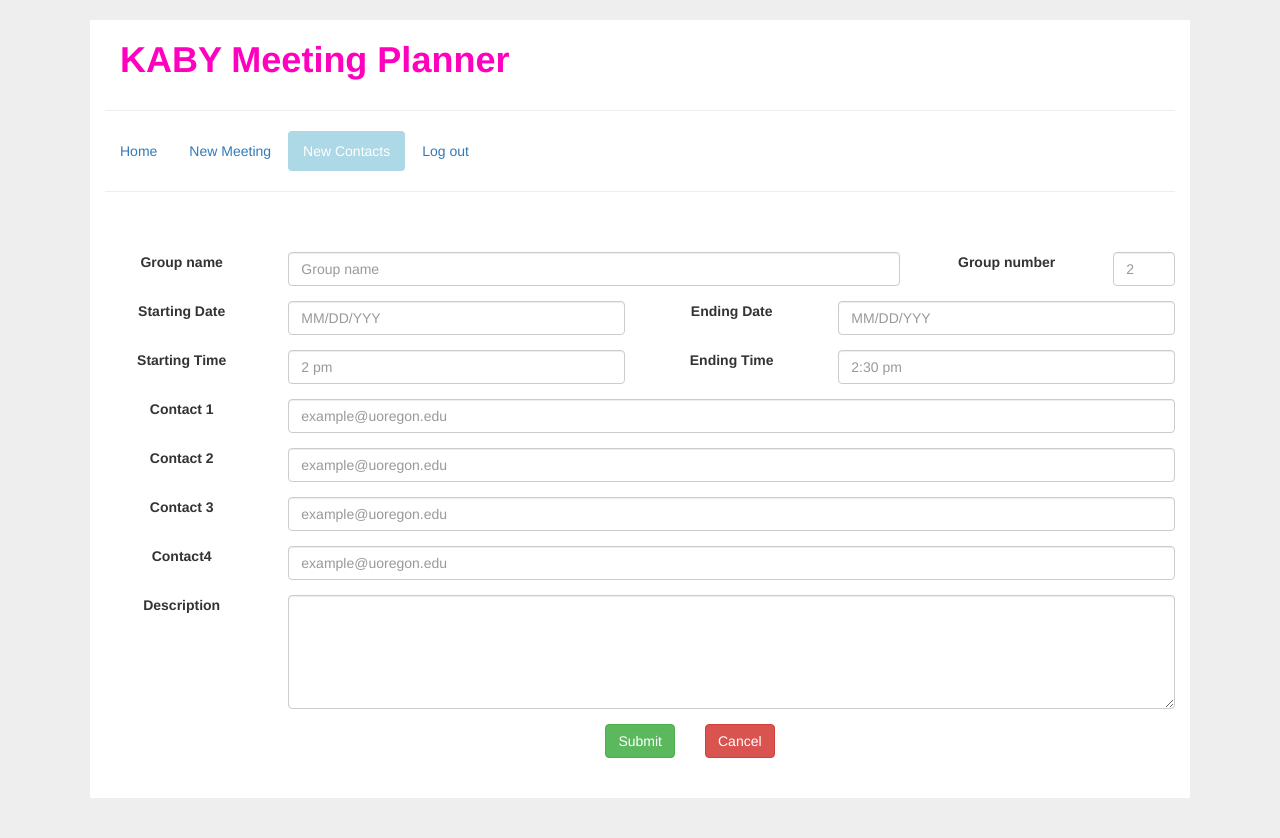
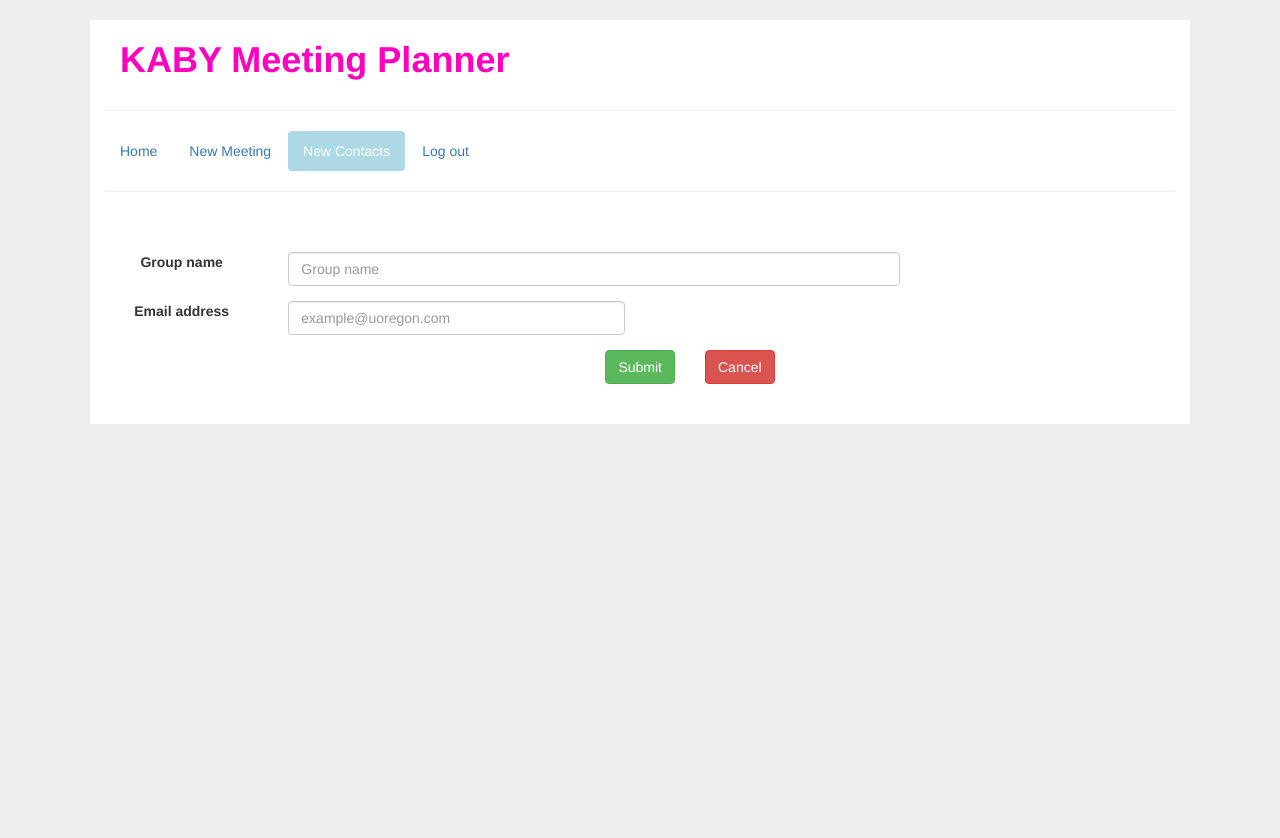
Before and after one commit to bw-davis/kaby2, a Flask app: template templates/newContact.html in a window 1280 px wide. After the commit the page ends 424 px from the top, so only its background shows below. Run offline with Flask 2, Linux system fonts and the light colour scheme; the template is opened without the code that fills it, so the values that code supplies are empty; some libraries are stand-ins or nearby versions.

Commit message:
Get addcontact page work

```diff
--- /dev/null
+++ b/hello.py
@@ -0,0 +1,6 @@
+from flask import Flask
+app = Flask(__name__)
+
+@app.route('/')
+def hello_world():
+    return 'Hello, World!'
--- a/main.py
+++ b/main.py
@@ -5,8 +5,8 @@ from flask import request
 from flaskext.mysql import MySQL
 app = Flask(__name__)
 
+mysql = MySQL()
 
-mysql = MySQL()
 
 # MySQL configurations
 app.config['MYSQL_DATABASE_USER'] = 'guest'
@@ -15,6 +15,7 @@ app.config['MYSQL_DATABASE_DB'] = 'kaby'
 app.config['MYSQL_DATABASE_HOST'] = 'ix.cs.uoregon.edu'
 app.config['MYSQL_DATABASE_PORT'] = 3225
 mysql.init_app(app)
+
 
 """
 conn = mysql.connect()
@@ -42,6 +43,10 @@ def home():
 @app.route('/newMeeting')
 def newMeeting():
     return render_template('newMeeting.html')
+
+@app.route('/newContact')
+def newContact():
+    return render_template('newContact.html')
 
 
 
@@ -71,12 +76,32 @@ def login_action():
 	conn.close()
 	return flask.redirect(flask.url_for("login"))
 
+@app.route('/contact_action', methods=['POST'])
+def contact_action():
+	group_name = request.form.get('group_name')
+	email_address = request.form.get('email_address')
+	print("group_name");
+	print(group_name);
+	print("email_address:");
+	print(email_address);
+	conn =  mysql.connect()
+	cur = conn.cursor()
+	query_string = "INSERT INTO `kaby`.`group_leader` (`group_leader_email`, `group_name`) VALUES ('{}', '{}');".format(email_address,group_name)
+	print(query_string)
+	cur.execute(query_string)
+	conn.commit()
+	conn.close()
+	return flask.redirect(flask.url_for("home"))
+
+
 #################
 #
 # Favicon function rendering
 #
 #################
 
+
+
 @app.route('/favicon.ico')
 def favicon():
     return flask.send_from_directory(os.path.join(app.root_path, 'static'), 'favicon.ico', mimetype='image/vnd.microsoft.icon')
--- a/templates/index.html
+++ b/templates/index.html
@@ -83,7 +83,7 @@
 	<ul class="nav nav-pills red">
 			<li role="presentation" class="active"><a href="#">Home</a></li>
 		    <li role="presentation"><a href="newMeeting">New Meeting</a></li>
-		    <li role="presentation"><a href="newContact">New Contaacts</a></li>
+		    <li role="presentation"><a href="newContact">New Contacts</a></li>
 		    <li role="presentation"><a href="login">Log out</a></li>
 	</ul>
 	<hr>
--- a/templates/newContact.html
+++ b/templates/newContact.html
@@ -4,13 +4,18 @@
   <title>KABY meeting planner</title>
   <meta charset="utf-8">
   <meta name="viewport" content="width=device-width, initial-scale=1">
-  <!-- for FF, Chrome, Opera
+  <link rel="stylesheet" href="https://maxcdn.bootstrapcdn.com/bootstrap/3.3.7/css/bootstrap.min.css">
+  <!-- for FF, Chrome, Opera -->
   <link rel="icon" type="image/png" href="images/kaby.png" sizes="16x16">
   <link rel="icon" type="image/png" href="images/kaby.png" sizes="32x32">
-	-->
-  <link rel="stylesheet" href="https://maxcdn.bootstrapcdn.com/bootstrap/3.3.7/css/bootstrap.min.css">
+  <link rel="stylesheet" href="https://cdnjs.cloudflare.com/ajax/libs/bootstrap-datepicker/1.4.1/css/bootstrap-datepicker3.css"/>
   <script src="https://ajax.googleapis.com/ajax/libs/jquery/3.1.1/jquery.min.js"></script>
   <script src="https://maxcdn.bootstrapcdn.com/bootstrap/3.3.7/js/bootstrap.min.js"></script>
+  <!-- Include jQuery -->
+<script type="text/javascript" src="https://code.jquery.com/jquery-1.11.3.min.js"></script>
+
+<!-- Include Date Range Picker -->
+<script type="text/javascript" src="https://cdnjs.cloudflare.com/ajax/libs/bootstrap-datepicker/1.4.1/js/bootstrap-datepicker.min.js"></script>
   <style>
 
 	 h3{
@@ -90,67 +95,20 @@
 	<br>
 	<br>
 
-		<form action="form_action" method="post">
+		<form action="contact_action" method="post">
 		<div class="form-group row text-center" >
 		 	<label for="example-text-input" class="col-sm-2 col-form-label">Group name</label>
 			<div class="col-sm-7">
-				<input class="form-control" type="text" placeholder="Group name" id="example-text-input">
-		 	</div>
-		 	<label for="group_number" class="col-sm-2 col-form-label">Group number</label>
-			<div class="col-sm-1">
-				<input class="form-control" type="text" placeholder="2" id="group_number">
+				<input class="form-control" type="text" name="group_name" placeholder="Group name" id="example-text-input">
 		 	</div>
 		</div>
 		<div class="form-group row text-center">
-		 	<label for="date" class="col-sm-2 col-form-label">Starting Date</label>
+		 	<label for="date" class="col-sm-2 col-form-label">Email address</label>
 			<div class="col-sm-4">
-				<input class="form-control" id="date" name="date" placeholder="MM/DD/YYY" type="text"/>
-		 	</div>
-		 	<label for="date2" class="col-sm-2 col-form-label">Ending Date</label>
-			<div class="col-sm-4">
-				<input class="form-control" id="date2" name="date2" placeholder="MM/DD/YYY" type="text"/>
+				<input class="form-control" id="date" name="email_address" placeholder="example@uoregon.com" type="text"/>
 		 	</div>
 		</div>
-		<div class="form-group row text-center">
-		 	<label for="start_time" class="col-sm-2 col-form-label">Starting Time</label>
-			<div class="col-sm-4">
-				<input class="form-control" type="text" placeholder="2 pm" id="start_time">
-		 	</div>
-		 	<label for="end_time" class="col-sm-2 col-form-label">Ending Time</label>
-			<div class="col-sm-4">
-				<input class="form-control" type="text" placeholder="2:30 pm" id="end_time">
-		 	</div>
-		</div>
-		<div class="form-group row text-center">
-		 	<label for="email1" class="col-sm-2 col-form-label">Contact 1</label>
-			<div class="col-sm-10">
-				<input class="form-control" type="text" placeholder="example@uoregon.edu" id="email1">
-		 	</div>
-		</div>
-		<div class="form-group row text-center">
-		 	<label for="email2" class="col-sm-2 col-form-label">Contact 2</label>
-			<div class="col-sm-10">
-				<input class="form-control" type="text" placeholder="example@uoregon.edu" id="email2">
-		 	</div>
-		</div>
-		<div class="form-group row text-center">
-		 	<label for="email3" class="col-sm-2 col-form-label">Contact 3</label>
-			<div class="col-sm-10">
-				<input class="form-control" type="text" placeholder="example@uoregon.edu" id="email3">
-		 	</div>
-		</div>
-		<div class="form-group row text-center">
-		 	<label for="email4" class="col-sm-2 col-form-label">Contact4</label>
-			<div class="col-sm-10">
-				<input class="form-control" type="text" placeholder="example@uoregon.edu" id="email4">
-		 	</div>
-		</div>
-		<div class="form-group row text-center">
-		 	<label for="example-text-input4" class="col-sm-2 col-form-label">Description</label>
-			<div class="col-sm-10">
-  				<textarea class="form-control" rows="5" id="example-text-input4"></textarea>
-		 	</div>
-		</div>
+
 		<div class="container">
 			<div class="row content">
 			<div class="col-sm-4"> </div>
```
Also changed, not shown: 3 other files.
